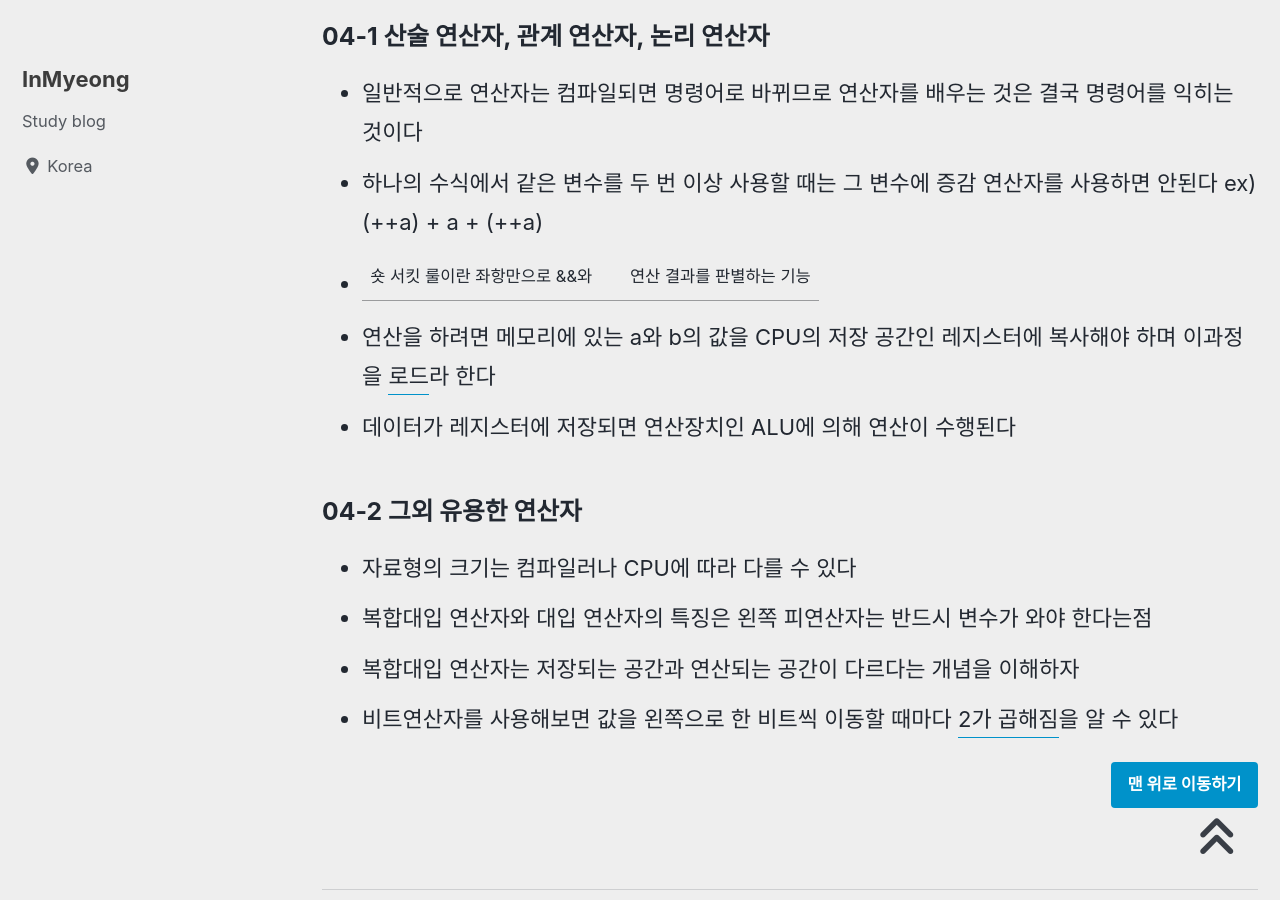
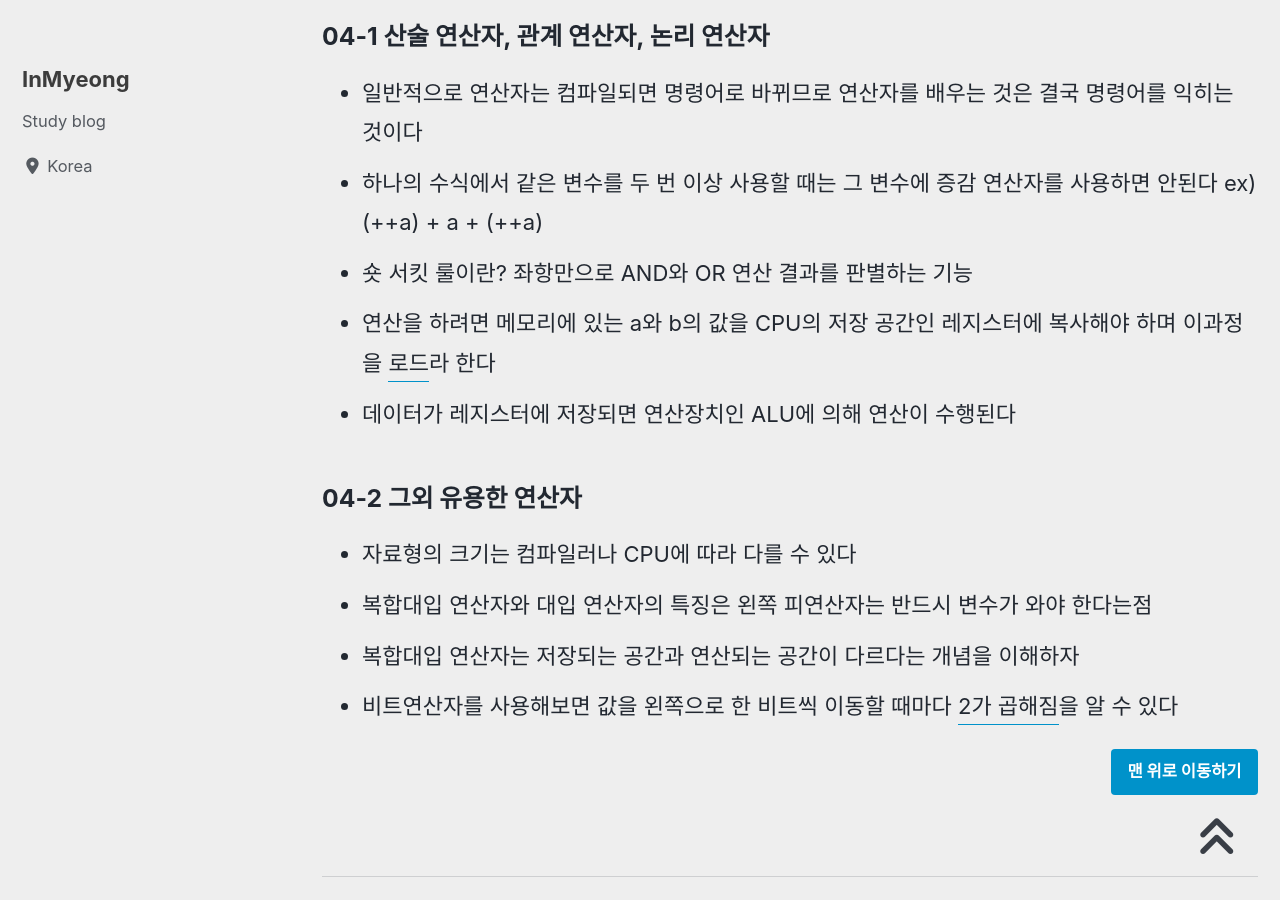
Before and after one commit to devMyeong/devMyeong.github.io, a Jekyll site: the page built from _posts/c/2021-06-28-c.md, in a window 1280 px wide and 900 px high, scrolled down 3057 px. Built offline with Jekyll 4.4.1, drawn with Linux system fonts in a browser that asks for light colours; cached includes are drawn as plain includes; nearby versions of some CDN libraries; some web fonts are replaced.

Commit message:
fix char bug

```diff
--- a/_posts/c/2021-06-28-c.md
+++ b/_posts/c/2021-06-28-c.md
@@ -66,7 +66,7 @@ last_modified_at: 2021-07-03
 ### 04-1 산술 연산자, 관계 연산자, 논리 연산자
 - 일반적으로 연산자는 컴파일되면 명령어로 바뀌므로 연산자를 배우는 것은 결국 명령어를 익히는 것이다
 - 하나의 수식에서 같은 변수를 두 번 이상 사용할 때는 그 변수에 증감 연산자를 사용하면 안된다 ex) (++a) + a + (++a)
-- 숏 서킷 룰이란 좌항만으로 &&와 || 연산 결과를 판별하는 기능
+- 숏 서킷 룰이란? 좌항만으로 AND와 OR 연산 결과를 판별하는 기능
 - 연산을 하려면 메모리에 있는 a와 b의 값을 CPU의 저장 공간인 레지스터에 복사해야 하며 이과정을 <u>로드</u>라 한다
 - 데이터가 레지스터에 저장되면 연산장치인 ALU에 의해 연산이 수행된다
 
```
